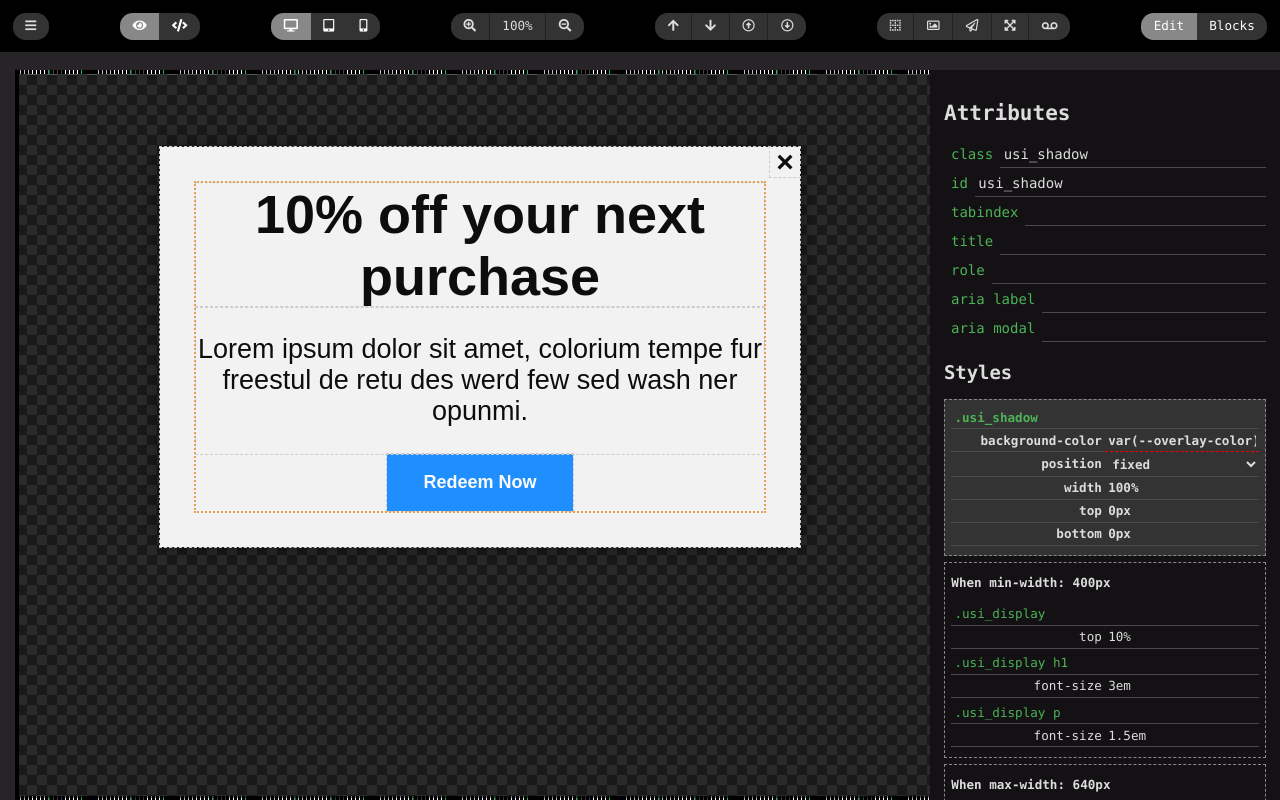
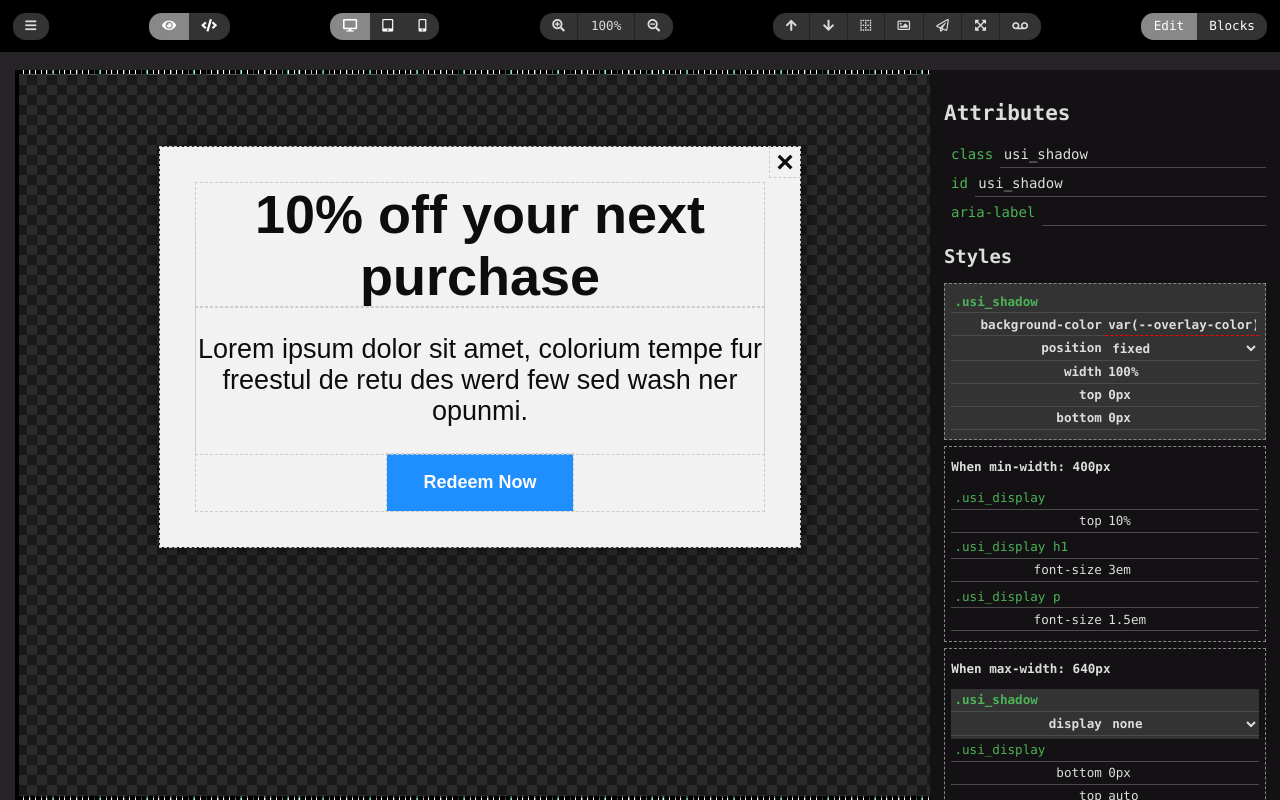
Before and after one commit to brooksr/design_tool, a website with bundled scripts: page index.html in a window 1280 px wide. Built offline with nearby package versions, Linux system fonts and the light colour scheme.

Commit message:
drag udpates

```diff
--- a/js/components.js
+++ b/js/components.js
@@ -67,12 +67,23 @@ export let components = {
     transition: transform 0.5s ease;
     box-sizing: border-box;
   }
+  .hover {
+    opacity: 0.2;
+  }
+  /*.hover:before {
+    content: "###";
+    background: red;
+    padding:0.25em;
+  }*/
   * {
     box-sizing: inherit;
     outline: 1px dashed #ccc;
   }
   *:hover {
     outline: 1px dashed rgb(47,165,228);
+  }
+  *:focus {
+    outline: 2px dashed #4db357;
   }
   [draggable] {
     user-select: none;
@@ -96,7 +107,6 @@ export let components = {
     word-break: normal;
   }
   [data-status="active"] {
-    outline: 2px dashed #4db357;
   }
   .no-outline * {
     outline: none !important;
@@ -135,10 +145,6 @@ export let components = {
   <div class="button-group visual_control">
     <button type="button" onclick="editor.moveUp()"><i class="fas fa-arrow-up"></i> <span class="tablet-tooltip">Order Up</span></button>
     <button type="button" onclick="editor.moveDown()"><i class="fas fa-arrow-down"></i> <span class="tablet-tooltip">Order Down</span></button>
-    <button type="button" onclick="editor.changeActive('up')"><i class="far fa-arrow-alt-circle-up"></i> <span class="tablet-tooltip">Focus Up</span></button>
-    <button type="button" onclick="editor.changeActive('down')"><i class="far fa-arrow-alt-circle-down"></i> <span class="tablet-tooltip">Focus Down</span></button>
-  </div>
-  <div class="button-group visual_control">
     <button type="button" id="toggleOutlines"><i class="fas fa-border-none"></i> <span class="tablet-tooltip">Toggle Outlines</span></button>
     <button type="button" id="toggleImages"><i class="far fa-image"></i> <span class="tablet-tooltip">Toggle Images</span></button>
     <button type="button" id="sendTestEmail"><i class="far fa-paper-plane"></i> <span class="tablet-tooltip">EOA Test</span></button>
--- a/js/elements.js
+++ b/js/elements.js
@@ -1,16 +1,16 @@
 let global = {
-  "class": "",
-  "id": "",
-  "tabindex": {"values": [0, -1]},
-  "title": "",
+  "class": "-?[_a-zA-Z]+[_-a-zA-Z0-9]*",
+  "id": "^[a-zA-Z][\\w:.\\-_]*$",
+  "aria-label": ".*",
+  /*"tabindex": {"values": [0, -1]},
+  "aria-modal": {"values": [true, false]},
+  "title": ".*",
   "role": {
     "values": [
       "dialog",
       "alertdialog"
     ]
-  },
-  "aria-label": "",
-  "aria-modal": {"values": [true, false]}
+  },*/
 };
 export const elements = {
   "body": {
@@ -21,7 +21,7 @@ export const elements = {
     "droppable": false,
     "attributes": {
       ...global,
-      "cite": ""
+      "cite": ".*"
     },
   },
   "div": {
@@ -39,9 +39,9 @@ export const elements = {
     "droppable": "li",
     "attributes": {
       ...global,
-      "reversed": false,
-      "start": 1,
-      "type": 1
+      "reversed": "true|false",
+      "start": Number,
+      //"type": "1"
     },
   },
   "ul": {
@@ -51,7 +51,7 @@ export const elements = {
   "li": {
     "attributes": {
       ...global,
-      "value": ""
+      //"value": ".*"
     },
   },
   "p": {
@@ -60,10 +60,10 @@ export const elements = {
   "a": {
     "attributes": {
       ...global,
-      "download": "",
-      "href": "",
-      "ping": "",
-      "target": ""
+      "href": ".*",
+      "target": ".*"
+      /*"ping": ".*",
+      "download": ".*",*/
     },
   },
   "br": {
@@ -94,20 +94,20 @@ export const elements = {
     "droppable": false,
     "attributes": {
       ...global,
-      "autoplay": "",
-      "buffered": "",
-      "controls": "",
-      "crossorigin": "",
-      "currentTime": "",
-      "duration": "",
-      "height": "",
-      "loop": "",
-      "muted": "",
-      "playsinline": "",
-      "poster": "",
-      "preload": "",
-      "src": "",
-      "width": ""
+      "autoplay": ".*",
+      "buffered": ".*",
+      "controls": ".*",
+      "crossorigin": ".*",
+      "currentTime": ".*",
+      "duration": ".*",
+      "height": ".*",
+      "loop": ".*",
+      "muted": ".*",
+      "playsinline": ".*",
+      "poster": ".*",
+      "preload": ".*",
+      "src": ".*",
+      "width": ".*"
     },
   },
   "img": {
@@ -115,14 +115,14 @@ export const elements = {
     "droppable": false,
     "attributes": {
       ...global,
-      "alt": "",
-      "crossorigin": "",
-      "decoding": "",
-      "height": "",
-      "sizes": "",
-      "src": "",
-      "srcset": "",
-      "width": ""
+      "src": ".*",
+      "alt": ".*",
+      /*"crossorigin": ".*",
+      "decoding": ".*",
+      "height": ".*",
+      "sizes": ".*",
+      "srcset": ".*",
+      "width": ".*"*/
     },
   },
   "iframe": {
@@ -130,14 +130,15 @@ export const elements = {
     "droppable": false,
     "attributes": {
       ...global,
-      "allow": "",
-      "height": "",
-      "name": "",
-      "referrerpolicy": "",
-      "sandbox": "",
-      "src": "",
-      "srcdoc": "",
-      "width": ""
+      "src": ".*",
+      "title": ".*",
+      /*"allow": ".*",
+      "height": ".*",
+      "name": ".*",
+      "referrerpolicy": ".*",
+      "sandbox": ".*",
+      "srcdoc": ".*",
+      "width": ".*"*/
     },
   },
   "table": {
@@ -166,39 +167,40 @@ export const elements = {
   "th": {
     "attributes": {
       ...global,
-      "colspan": "",
-      "headers": "",
-      "rowspan": "",
-      "scope": ""
+      "colspan": ".*",
+      "headers": ".*",
+      "rowspan": ".*",
+      "scope": ".*"
     },
   },
   "td": {
     "attributes": {
       ...global,
-      "colspan": "",
-      "headers": "",
-      "rowspan": "",
-      "scope": ""
+      "colspan": ".*",
+      "headers": ".*",
+      "rowspan": ".*",
+      "scope": ".*"
     },
   },
   "button": {
+    "droppable": false,
     "attributes": {
       ...global,
-      "autofocus": "",
-      "disabled": "",
-      "name": "",
-      "type": "",
-      "value": ""
+      "name": ".*",
+      "type": ".*",
+      "value": ".*"
+      /*"autofocus": ".*",
+      "disabled": ".*",*/
     },
   },
   "form": {
     "attributes": {
       ...global,
-      "action": "",
-      "autocomplete": "",
-      "method": "",
-      "novalidate": "",
-      "target": ""
+      "action": ".*",
+      "autocomplete": ".*",
+      "method": ".*",
+      "novalidate": ".*",
+      "target": ".*"
     },
   },
   "input": {
@@ -206,57 +208,57 @@ export const elements = {
     "droppable": false,
     "attributes": {
       ...global,
-      "accept": "",
-      "alt": "",
-      "autocomplete": "",
-      "autofocus": "",
-      "capture": "",
-      "checked": "",
-      "dirname": "",
-      "disabled": "",
-      "form": "",
-      "formaction": "",
-      "formenctype": "",
-      "formmethod": "",
-      "formnovalidate": "",
-      "formtarget": "",
-      "height": "",
-      "list": "",
-      "max": "",
-      "maxlength": "",
-      "min": "",
-      "minlength": "",
-      "multiple": "",
-      "name": "",
-      "pattern": "",
-      "placeholder": "",
-      "readonly": "",
-      "required": "",
-      "size": "",
-      "src": "",
-      "step": "",
-      "type": "",
-      "value": "",
-      "width": ""
+      "name": ".*",
+      "type": ".*",
+      "value": ".*",
+      "checked": "true|false",
+      "placeholder": ".*",
+      "pattern": ".*",
+      "required": "true|false",
+      /*"autofocus": ".*",
+      "autocomplete": ".*",
+      "accept": ".*",
+      "alt": ".*",
+      "capture": ".*",
+      "dirname": ".*",
+      "disabled": ".*",
+      "form": ".*",
+      "formaction": ".*",
+      "formenctype": ".*",
+      "formmethod": ".*",
+      "formnovalidate": ".*",
+      "formtarget": ".*",
+      "height": ".*",
+      "list": ".*",
+      "max": ".*",
+      "maxlength": ".*",
+      "min": ".*",
+      "minlength": ".*",
+      "multiple": ".*",
+      "readonly": ".*",
+      "size": ".*",
+      "src": ".*",
+      "step": ".*",
+      "width": ".*"*/
     },
   },
   "label": {
     "attributes": {
       ...global,
-      "for": ""
+      "for": ".*"
     },
   },
   "select": {
     "droppable": "option",
     "attributes": {
       ...global,
-      "autocomplete": "",
-      "autofocus": "",
-      "disabled": "",
-      "multiple": "",
-      "name": "",
-      "required": "",
-      "size": ""
+      "name": ".*",
+      "required": "true|false",
+      /*"autocomplete": ".*",
+      "autofocus": ".*",
+      "disabled": ".*",
+      "multiple": ".*",
+      "size": ".*"*/
     },
   },
   "option": {
@@ -264,28 +266,28 @@ export const elements = {
     "draggable": false,
     "attributes": {
       ...global,
-      "disabled": "",
-      "label": "",
-      "selected": "",
-      "value": ""
+      "selected": ".*",
+      "value": ".*"
+      /*"disabled": ".*",
+      "label": ".*",*/
     },
   },
   "textarea": {
     "droppable": false,
     "attributes": {
       ...global,
-      "autocomplete": "",
-      "autofocus": "",
-      "cols": "",
-      "disabled": "",
-      "maxlength": "",
-      "minlength": "",
-      "name": "",
-      "readonly": "",
-      "required": "",
-      "rows": "",
-      "spellcheck": "",
-      "wrap": ""
+      "name": ".*",
+      "required": "true|false",
+      /*"autocomplete": ".*",
+      "autofocus": ".*",
+      "cols": ".*",
+      "disabled": ".*",
+      "maxlength": ".*",
+      "minlength": ".*",
+      "readonly": ".*",
+      "rows": ".*",
+      "spellcheck": ".*",
+      "wrap": ".*"*/
     },
   },
 };
--- a/js/main.js
+++ b/js/main.js
@@ -40,8 +40,8 @@ window.editor = (function () {
     replaceCss: (event) => {
       var ind = event.currentTarget.getAttribute("data-index");
       var selectors = event.currentTarget.querySelectorAll("[name='selector']");
-      var selector = event.currentTarget.getAttribute("data-selector");
-      var sheet = editor.sheets[0];
+      let selector = event.currentTarget.getAttribute("data-selector");
+      let sheet = editor.sheets[0];
       let newRule = "";
       if (selectors.length > 1) {
         event.currentTarget.querySelectorAll(".input-group").forEach(group => {
@@ -75,10 +75,10 @@ window.editor = (function () {
       let inlinable = Array.from(editor.doc.styleSheets).filter(s => s.title === "inlineCSS")[0];
       let all = editor.doc.querySelectorAll("*");
       all.forEach(function(elm){
-        if (elm.tagName == "TABLE") {
-          elm.setAttribute("border", 0);
-          elm.setAttribute("cellpadding", 0);
-          elm.setAttribute("cellspacing", 0);
+        if (elm.tagName === "TABLE") {
+          elm.setAttribute("border", "0");
+          elm.setAttribute("cellpadding", "0");
+          elm.setAttribute("cellspacing", "0");
           elm.setAttribute("role", "presentation");
         }
         if (elm.tagName === "A") {
@@ -86,17 +86,17 @@ window.editor = (function () {
         }
       });
       Array.from(inlinable.rules).forEach(function(rule){
-        var matches = editor.doc.querySelectorAll(rule.selectorText);
-        var style = rule.style.cssText.split(";");
+        let matches = editor.doc.querySelectorAll(rule.selectorText);
+        let style = rule.style.cssText.split(";");
         matches.forEach(function(m){
           //set attrs
           style.forEach(function(s){
               if (s.indexOf(": ") === -1) return;
               // set style
-              var r = s.trim().split(": ");
+              let r = s.trim().split(": ");
               if (r.length === 0) alert(r);
-              var prop = r[0], value = r[1];
-              var importance = "";
+              let prop = r[0], value = r[1];
+              let importance = "";
               if (value.indexOf(" !important") !== -1) {
                 value = value.replace(" !important", "");
                 importance = "important";
@@ -144,22 +144,14 @@ window.editor = (function () {
       if (editor.elms.active) editor.elms.active.removeAttribute("data-status");
       editor.elms.active = activeElm;
       editor.elms.active.setAttribute("data-status", "active");
-      console.log(activeElm);
       this.updateAttrs(activeElm);
       this.updateStyles();
       return activeElm;
     },
-    changeActive: (dir) => {
-      if (dir === "up" && editor.elms.active.previousElementSibling != null) {
-        editor.setAsActive(editor.elms.active.previousElementSibling);
-      } else if (dir === "down" && editor.elms.active.nextElementSibling != null) {
-        editor.setAsActive(editor.elms.active.nextElementSibling);
-      }
-    },
     rgbToHex: function(str){
-      var numbers = str.match(/\d+/g);
-      var toHex = function (rgb) {
-        var hex = Number(rgb).toString(16);
+      let numbers = str.match(/\d+/g);
+      let toHex = function (rgb) {
+        let hex = Number(rgb).toString(16);
         if (hex.length < 2) hex = "0" + hex;
         return hex;
       };
@@ -176,7 +168,7 @@ window.editor = (function () {
           <div class="css-line">
             <input name="property" type="text" autocomplete="off" value="${prop}" pattern="${editor.properties.join("|")}" />
             <select name="value" autocomplete="off" value="${value}">
-              ${styles[prop].map(p => `<option value="${p}" ${p == value ? "selected" : ""}>${p}</option>`).join("")}
+              ${styles[prop].map(p => `<option value="${p}" ${p === value ? "selected" : ""}>${p}</option>`).join("")}
             </select>
           </div>`
         }
@@ -221,7 +213,7 @@ window.editor = (function () {
     },
     updateMatches: (event) => {
       let selector = event.currentTarget.getAttribute("data-selector");
-      editor.doc.querySelectorAll(selector).forEach(m => m != editor.elms.active ? m.setAttribute("data-status", "match") : "");
+      editor.doc.querySelectorAll(selector).forEach(m => m !== editor.elms.active ? m.setAttribute("data-status", "match") : "");
     },
     updateStyles: () => {
       let sheets = editor.doc.styleSheets;
@@ -237,39 +229,47 @@ window.editor = (function () {
         ${editor.styles.map(editor.createStyleForm).reverse().join("")}
       `;
     },
+    setDrag : (elm) => {
+      elm.draggable = "true";
+      elm.addEventListener('dragstart', function dragStart(e) {
+        e.stopPropagation();
+        editor.drag = this;
+      }, false);
+      elm.addEventListener('dragend', function dragEnd(e) {
+        e.stopPropagation();
+      }, false);
+      elm.addEventListener('dragover', function dragOver(e) {
+        e.preventDefault();
+        e.stopPropagation();
+      }, false);
+      elm.addEventListener('dragenter', function dragEnter(e) {
+        e.preventDefault();
+        e.stopPropagation();
+        this.parentNode.style.paddingTop = "1em";
+        this.classList.toggle("hover");
+      }, false);
+      elm.addEventListener('dragleave', function dragLeave(e) {
+        e.stopPropagation();
+        this.parentNode.style.paddingTop = "";
+        this.classList.toggle("hover");
+      }, false);
+      elm.addEventListener('drop', function dragDrop(e) {
+        e.stopPropagation();
+        this.parentNode.style.paddingTop = "";
+        this.classList.toggle("hover");
+        if (elements[this.tagName.toLowerCase()].droppable === false) {
+          return;
+        }
+        this.append(editor.drag);
+      }, false);
+    },
     updateIds: () => {
       editor.doc.body.querySelectorAll("*:not(style):not(script)").forEach((elm, index) => {
-        editor.setContentEditable(elm);
-        elm.draggable = "true";
-        elm.addEventListener('dragstart', dragStart, false);
-        elm.addEventListener('dragend', dragEnd, false);
-        elm.addEventListener('dragover', dragOver, false);
-        elm.addEventListener('dragenter', dragEnter, false);
-        elm.addEventListener('dragleave', dragLeave, false);
-        elm.addEventListener('drop', dragDrop, false);
-        function dragStart(e) {
-          e.stopPropagation();
-          editor.drag = this;
-        }
-        function dragEnd(e) {
-          e.stopPropagation();
-        }
-        function dragOver(e) {
-          e.preventDefault();
-          e.stopPropagation();
-          this.style.opacity = '0.2';
-        }
-        function dragEnter(e) {
-          e.preventDefault();
-          e.stopPropagation();
-        }
-        function dragLeave(e) {
-          this.style.opacity = '';
-        }
-        function dragDrop(e) {
-          e.stopPropagation();
-          this.style.opacity = '';
-          this.append(editor.drag);
+        //editor.setContentEditable(elm);
+        elm.setAttribute("tabindex", "0");
+        elm.addEventListener("focus", e => editor.setAsActive(e.target));
+        if (elements[elm.tagName.toLowerCase()].draggable !== false) {
+          editor.setDrag(elm);
         }
       });
     },
@@ -293,17 +293,38 @@ window.editor = (function () {
       }
       editor.updateIds();
     },
-    bindAttributes:  e => editor.elms.active.setAttribute(e.target.name, e.target.value),
+    bindAttributes:  e => {
+      if (e.target.type === "checkbox" && e.target.checked) {
+        editor.elms.active.setAttribute(e.target.name, e.target.name);
+      } else if (e.target.type === "checkbox" && !e.target.checked) {
+        editor.elms.active.removeAttribute(e.target.name);
+      } else {
+        editor.elms.active.setAttribute(e.target.name, e.target.value);
+      }
+    },
     updateAttrs: (activeElm) => {
       let tag = editor.elms.active.tagName.toLowerCase();
       let html = `<h2>Attributes</h2>`;
       if (!!elements[tag]) {
         for (let a in elements[tag].attributes) {
           if (elements[tag].attributes.hasOwnProperty(a)) {
+            let rule = elements[tag].attributes[a];
             html += `<div class="input-group">
-                <label for="${a}">${a.replace("-", " ")}</label>
-                ${a == "src" ? "<button class=\"loadImages\"><i class=\"far fa-images\"></i></button>" : ""}
-                <input name="${a}" value="${activeElm.getAttribute(a) || ""}" type="text" />
+                <label for="${a}">${a}</label>
+                ${a === "src" ? "<button class=\"loadImages\"><i class=\"far fa-images\"></i></button>" : ""}
+                <input
+                  name="${a}"
+                  value="${activeElm.getAttribute(a) || ""}"
+                  ${!isNaN(rule) && typeof rule === "number" ? `
+                  type="number"
+                  `: rule === "true|false" ? `
+                  type="checkbox"
+                  ${activeElm.getAttribute(a) ? 'checked="checked"' : ""}
+                  ` : `
+                  type="text"
+                  pattern="${rule}"
+                  `}
+                />
               </div>`;
           }
         }
@@ -377,7 +398,7 @@ window.editor = (function () {
           editor.doc.body.style.transform = `matrix(${newT}, 0, 0, ${newT}, 0, 0)`;
         });
         document.querySelector("#editor-view").addEventListener("change", function (event) {
-          editor.elms.cm.style.display = (event.target.value == "code") ? "block" : "none";
+          editor.elms.cm.style.display = (event.target.value === "code") ? "block" : "none";
           editor.cm.refresh();
           document.body.classList.toggle("editor_open");
         });
@@ -420,7 +441,7 @@ window.editor = (function () {
         });
         document.querySelector("#autoFormat").addEventListener("click", editor.autoformat);
         document.querySelector("#emailInline").addEventListener("click", function (event) {
-          var html = editor.doc.documentElement.innerHTML;
+          let html = editor.doc.documentElement.innerHTML;
           if (html.indexOf("<main") != -1) editor.doc.documentElement.innerHTML = editor.unpackEmail(html);
           editor.inlineStyles();
           editor.cleanup();
@@ -439,7 +460,7 @@ window.editor = (function () {
     },
     autoformat: () => {
       CodeMirror.commands["selectAll"](editor.cm);
-      var range = { from: editor.cm.getCursor(true), to: editor.cm.getCursor(false) };
+      let range = { from: editor.cm.getCursor(true), to: editor.cm.getCursor(false) };
       editor.cm.autoFormatRange(range.from, range.to);
     },
     onload: function(){
@@ -450,11 +471,38 @@ window.editor = (function () {
       editor.elms.canvas_style.innerHTML = components.editor_css;
 
       editor.doc.body.addEventListener("click", editor.getActiveClick);
-      editor.doc.body.addEventListener("keyup", editor.getActiveKey);
+      //editor.doc.body.addEventListener("keyup", editor.getActiveKey);
       editor.updateIds();
 
       document.addEventListener("keydown", editor.shortcuts);
       editor.doc.addEventListener("keydown", editor.shortcuts);
+
+      const callback = function(mutationsList, observer) {
+        for(let mutation of mutationsList) {
+          console.log(mutation.target);
+          if (mutation.type === 'childList') {
+            if (mutation.addedNodes.length > 0) {
+              console.log('Child node added');
+              console.log(mutation.addedNodes);
+            } else if (mutation.removedNodes.length > 0) {
+              console.log('Child node removed');
+              console.log(mutation.removedNodes);
+            }
+          } else if (mutation.type === 'attributes') {
+            let value = mutation.target.getAttribute(mutation.attributeName);
+            if (value === null) {
+              console.log(`${mutation.attributeName} removed`);
+            } else {
+              console.log(`${mutation.attributeName}="${value}"`);
+            }
+          }
+        }
+      };
+      const observer = new MutationObserver(callback);
+      observer.observe(
+        editor.doc.documentElement,
+        { attributes: true, childList: true, subtree: true }
+      );
 
       editor.setAsActive(editor.doc.querySelector("[class]"));
     },
@@ -521,8 +569,8 @@ window.editor = (function () {
         if (event.target.tagName === "INPUT" && event.target.name === "value" && (event.which === 38 || event.which === 40)) {
           let num = event.target.value.replace(/[^0-9]/g, "");
           let change = 0;
-          if (event.which == 38) change = 1;
-          else if (event.which == 40) change = -1;
+          if (event.which === 38) change = 1;
+          else if (event.which === 40) change = -1;
           if (event.shiftKey) change *= 10;
           else if (event.ctrlKey) change *= 100;
           event.target.value = event.target.value.replace(num, Number(num) + change);
@@ -531,7 +579,7 @@ window.editor = (function () {
           window.editor.activeInput.onblur = function(){
             setTimeout(() => {
               hint.querySelectorAll("li").forEach(function(li){
-                li.style.height = 0;
+                li.style.height = "0";
               });
             }, 100);
           };
@@ -548,7 +596,7 @@ window.editor = (function () {
       return this;
     }
   };
-  editor.create()
+  editor.create();
   return editor;
 })();
 console.log(editor);
```
Also changed, not shown: css/main.css (+12 -6 lines).
